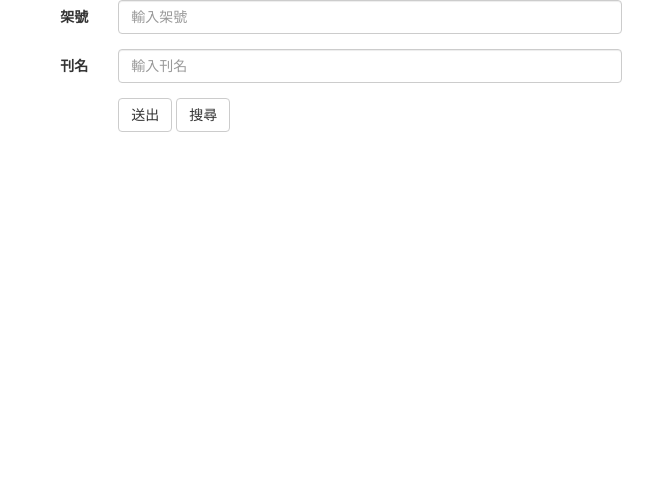
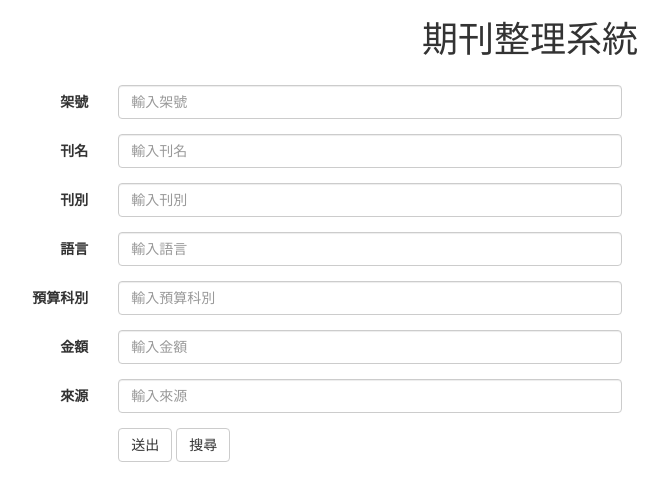
Before and after one commit to SuYoungShen/booklist, a PHP site: page / in a window 1280 px wide. Shown: the top 501 px of the page, without its empty margins (110-778 px from the left). Run offline with PHP 8.4, Linux system fonts and the light colour scheme; some libraries are stand-ins or nearby versions.

Commit message:
index.php與說明檔

```diff
--- a/index.php
+++ b/index.php
@@ -34,11 +34,24 @@
     <!-- <script type="text/javascript" src="js/verification.js"></script> -->
     <?php
       include 'connect/connect.php';
+      $Sql = new Sql();
+
+      if (isset($_POST["Insert"])) {
+        // $InSql = $Sql->Inserts();
+        $Insert = $_POST["Insert"] = "Insert";
+        // var_dump($Sql->Variables($db, $Insert));
+       $Sql->Variables($db, $Insert);
+        //  echo $Shelf_Number;
+      }
      ?>
   </head>
   <body>
     <div class="container-fluid">
-      <form class="form-horizontal" role="form" action="action/insert.php" method="post">
+      <form class="form-horizontal" role="form" method="post">
+        <!-- 按送出後會執行新增指令,指令在connect/connect.php -->
+        <div class="form-group">
+          <h1 class="text-center">期刊整理系統</h1>
+        </div>
 
         <!--Shelf_Number 架號-->
         <div class="form-group">
@@ -58,10 +71,54 @@
         </div>
         <!-- Journal 刊名-->
 
+        <!-- Classification 刊別-->
+        <div class="form-group">
+          <label for="Address" class="col-sm-2 control-label">刊別</label>
+          <div class="col-sm-5">
+            <input type="text" class="form-control" name="Classification" id="Classification" placeholder="輸入刊別">
+          </div>
+        </div>
+        <!-- Classification 刊別-->
+
+        <!-- Language 語言-->
+        <div class="form-group">
+          <label for="Address" class="col-sm-2 control-label">語言</label>
+          <div class="col-sm-5">
+            <input type="text" class="form-control" name="Language" id="Language" placeholder="輸入語言">
+          </div>
+        </div>
+        <!-- Language 語言-->
+
+        <!-- Budget 預算科別-->
+        <div class="form-group">
+          <label for="Address" class="col-sm-2 control-label">預算科別</label>
+          <div class="col-sm-5">
+            <input type="text" class="form-control" name="Budget" id="Budget" placeholder="輸入預算科別">
+          </div>
+        </div>
+        <!-- Budget 預算科別-->
+
+        <!-- Money 金額-->
+        <div class="form-group">
+          <label for="Address" class="col-sm-2 control-label">金額</label>
+          <div class="col-sm-5">
+            <input type="text" class="form-control" name="Money" id="Money" placeholder="輸入金額">
+          </div>
+        </div>
+        <!-- Money 金額-->
+
+        <!-- Source 來源-->
+        <div class="form-group">
+          <label for="Address" class="col-sm-2 control-label">來源</label>
+          <div class="col-sm-5">
+            <input type="text" class="form-control" name="Source" id="Source" placeholder="輸入來源">
+          </div>
+        </div>
+        <!-- Source 金額-->
 
         <div class="form-group">
           <div class="col-sm-offset-2 col-sm-10">
-            <button type="submit" id="submit" class="btn btn-default">送出</button>
+            <button type="submit" id="submit" name="Insert" class="btn btn-default">送出</button>
             <a href="show.php">
               <button type="button" class="btn btn-default">搜尋</button>
             </a>
```
Also changed, not shown: 1 other file.
